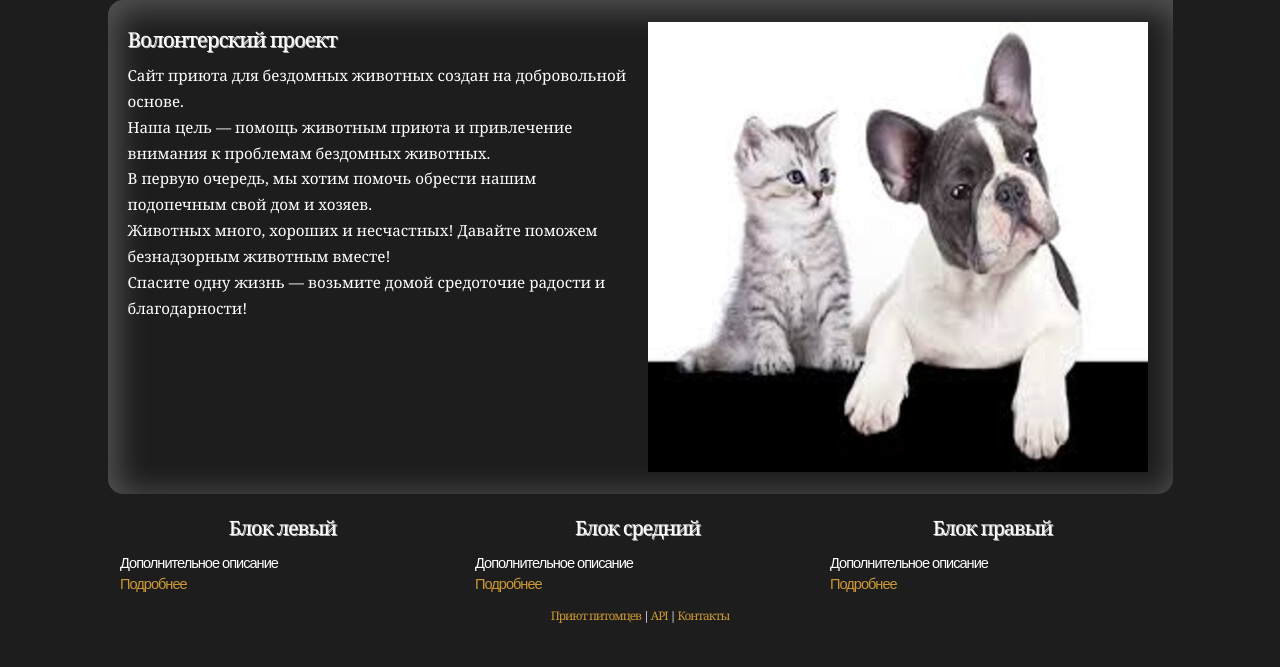
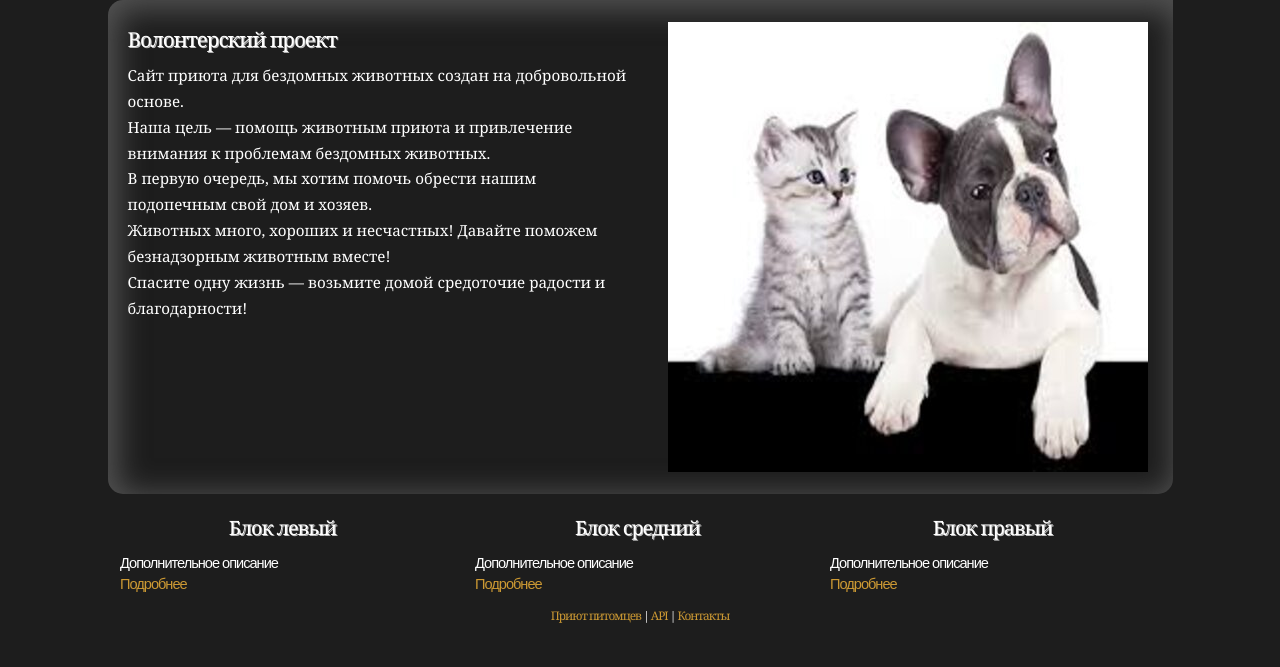
Before and after one commit to AVKulikov1982/Pet_shelter, a Django app: page / in a window 1280 px wide. Shown: the part 133-800 px from the top of the page. Run offline with Django 4.2, Linux system fonts and the light colour scheme.

Commit message:
app_pets html/css

```diff
--- a/pet_shelter_project/static/css/style.css
+++ b/pet_shelter_project/static/css/style.css
@@ -178,7 +178,7 @@ ul#menu li.current a
 { float: left;
   width: 500px;
   padding: 0;
-  margin: 0 20px 0 20px;}
+  margin: 0 40px 0 20px;}
 
 
 .contact-text {
@@ -189,7 +189,7 @@ ul#menu li.current a
 /* Слайдер */
 ul.slideshow {
   list-style: none;
-  width: 500px;
+  width: 480px;
   height: 450px;
   overflow: hidden;
   position: relative;
@@ -331,6 +331,7 @@ ul img {
 
 .pet_cards_title {
   padding-left: 20px;
+  margin-bottom: 20px;
 }
 
 .pet_card_img {
```
Also changed, not shown: pet_shelter_project/static/images/pets/1_cat.jpg (added).
